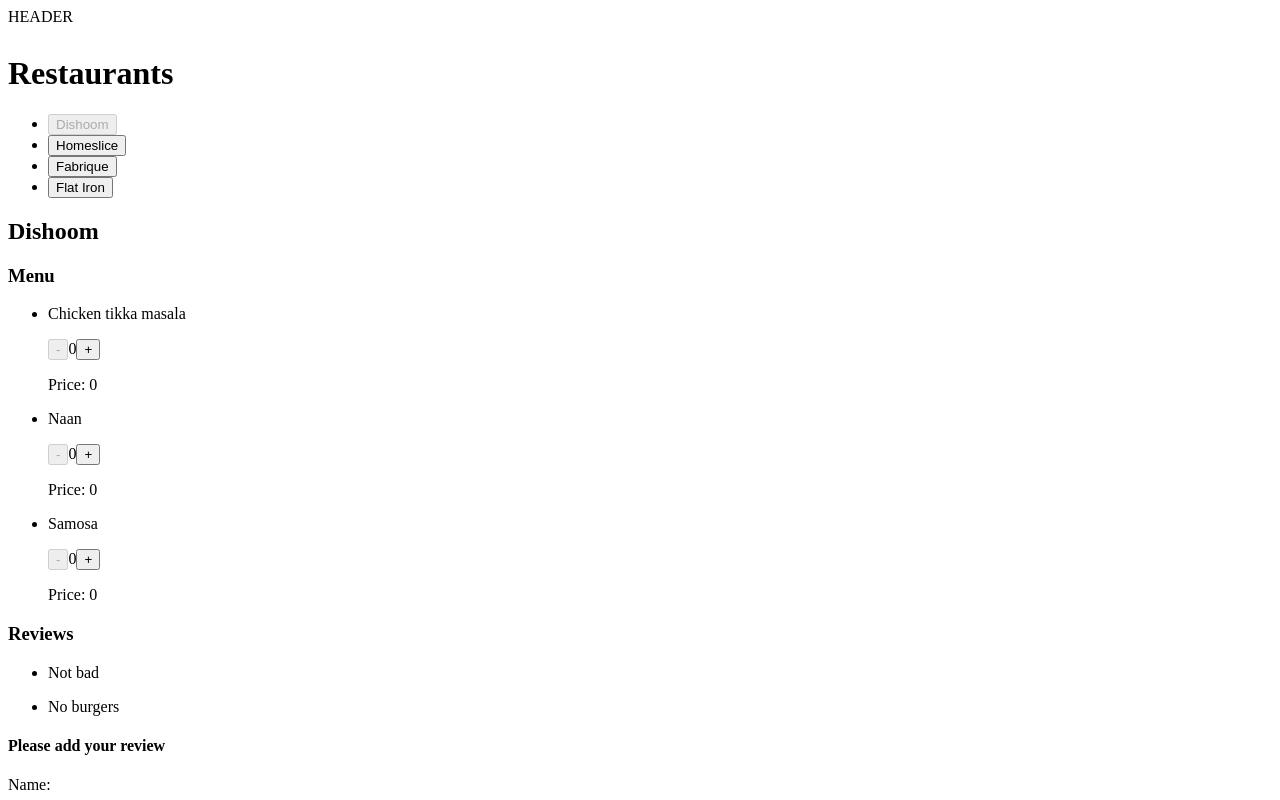
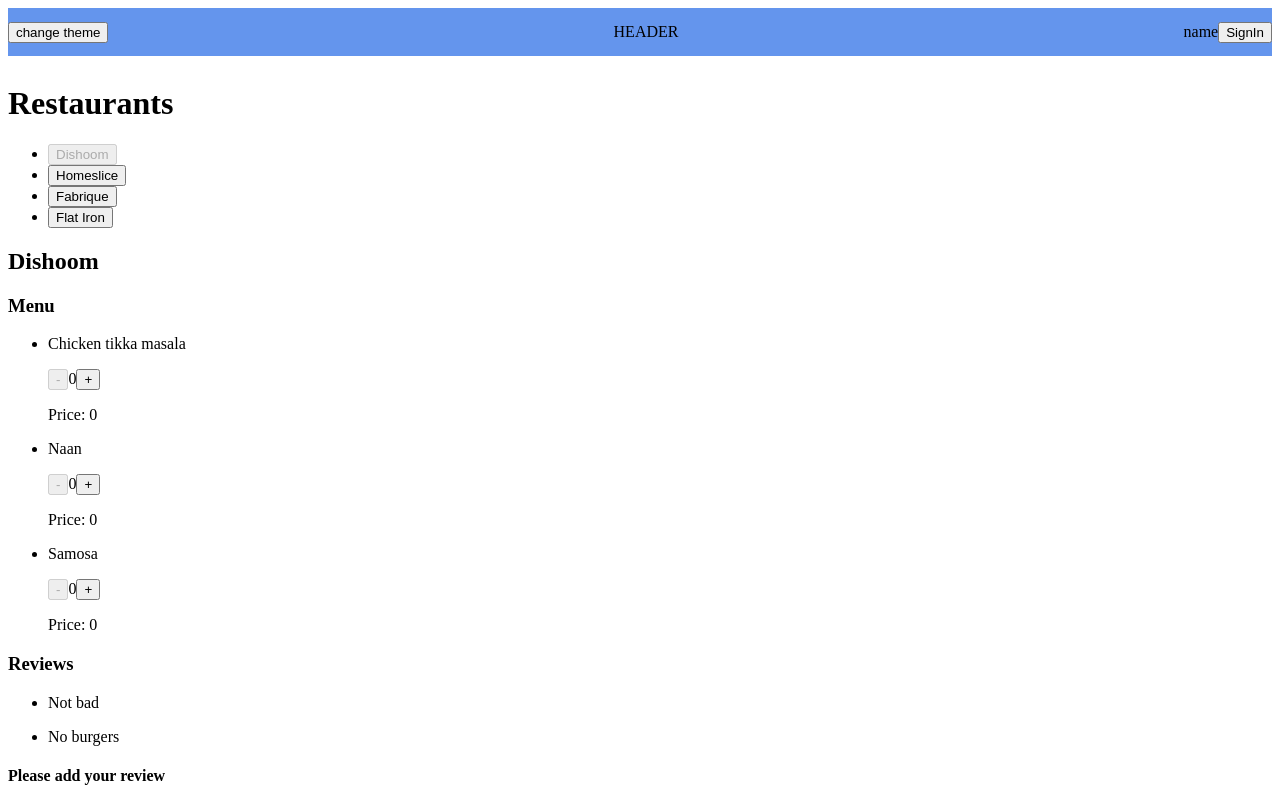
Before and after one commit to olgalatkina/restaurants, a React (Vite) app: page / in a window 1280 px wide. Shown: the top 800 px of the page. Built offline with nearby package versions, Linux system fonts and the light colour scheme.

Commit message:
feat: add theme context

```diff
--- a/src/components/header/component.jsx
+++ b/src/components/header/component.jsx
@@ -1,5 +1,22 @@
+import { useContext } from 'react'
+import { SetterThemeContext } from '../../contexts/theme'
+import styles from './styles.module.css'
+
 export const Header = () => {
+  const setTheme = useContext(SetterThemeContext)
+
+  const handleThemeChange = () => {
+    setTheme((prevState) => (prevState === 'dark') ? 'light' : 'dark')
+  }
+
   return (
-    <header>HEADER</header>
+    <header className={styles.header}>
+      <button onClick={handleThemeChange}>change theme</button>
+      HEADER
+      <div>
+        <span>name</span>
+        <button onClick={() => console.log('click')}>SignIn</button>
+      </div>
+    </header>
   )
 }
--- /dev/null
+++ b/src/components/header/styles.module.css
@@ -0,0 +1,7 @@
+.header {
+  display: flex;
+  justify-content: space-between;
+  align-items: center;
+  min-height: 48px;
+  background-color: cornflowerblue;
+}
--- a/src/components/layout/component.jsx
+++ b/src/components/layout/component.jsx
@@ -1,28 +1,28 @@
 import { Header } from '../header/component'
 import { Footer } from '../footer/component'
-import { ProgressBar } from '../scroll-progress-bar/component'
+import { ScrollProgressBar } from '../scroll-progress-bar/scroll-progress-bar'
 
-import { useRef } from 'react'
-import { ScrollProgressBar } from '../scroll-progress-bar/scroll-progress-bar'
-import { useScrollProgress } from '../../hooks/use-scroll-progress-bar'
+import { useState } from 'react'
+import { ThemeContext, SetterThemeContext } from '../../contexts/theme'
 
 export const Layout = ({ children }) => {
-  const ref = useRef(null)
-  const scrollProgress = useScrollProgress(ref);
-  console.log(scrollProgress)
+  const [theme, setTheme] = useState('dark')
 
   return (
-    <div ref={ref}>
-      <ProgressBar />
+    <ThemeContext.Provider value={theme}>
+      <SetterThemeContext.Provider value={setTheme}>
+        <div>
           <div style={{
             position: 'sticky',
             top: 0,
             }}>
-        <Header  />
+            <Header />
             <ScrollProgressBar />
           </div>
           {children}
           <Footer />
         </div>
+      </SetterThemeContext.Provider>
+    </ThemeContext.Provider>
   )
 }
--- a/src/components/restaurants/component.jsx
+++ b/src/components/restaurants/component.jsx
@@ -26,9 +26,6 @@
       />
 
       <Restaurant {...activeRestaurant} />
-      {Array.from({ length: 10 }).map((_, index) => (
-        <Restaurant key={index} {...activeRestaurant} />
-      ))}
     </main>
   )
 }
--- /dev/null
+++ b/src/contexts/theme.js
@@ -0,0 +1,4 @@
+import { createContext } from 'react'
+
+export const ThemeContext = createContext();
+export const SetterThemeContext = createContext();
```
Lines whose indentation alone changed are shown as unchanged.
